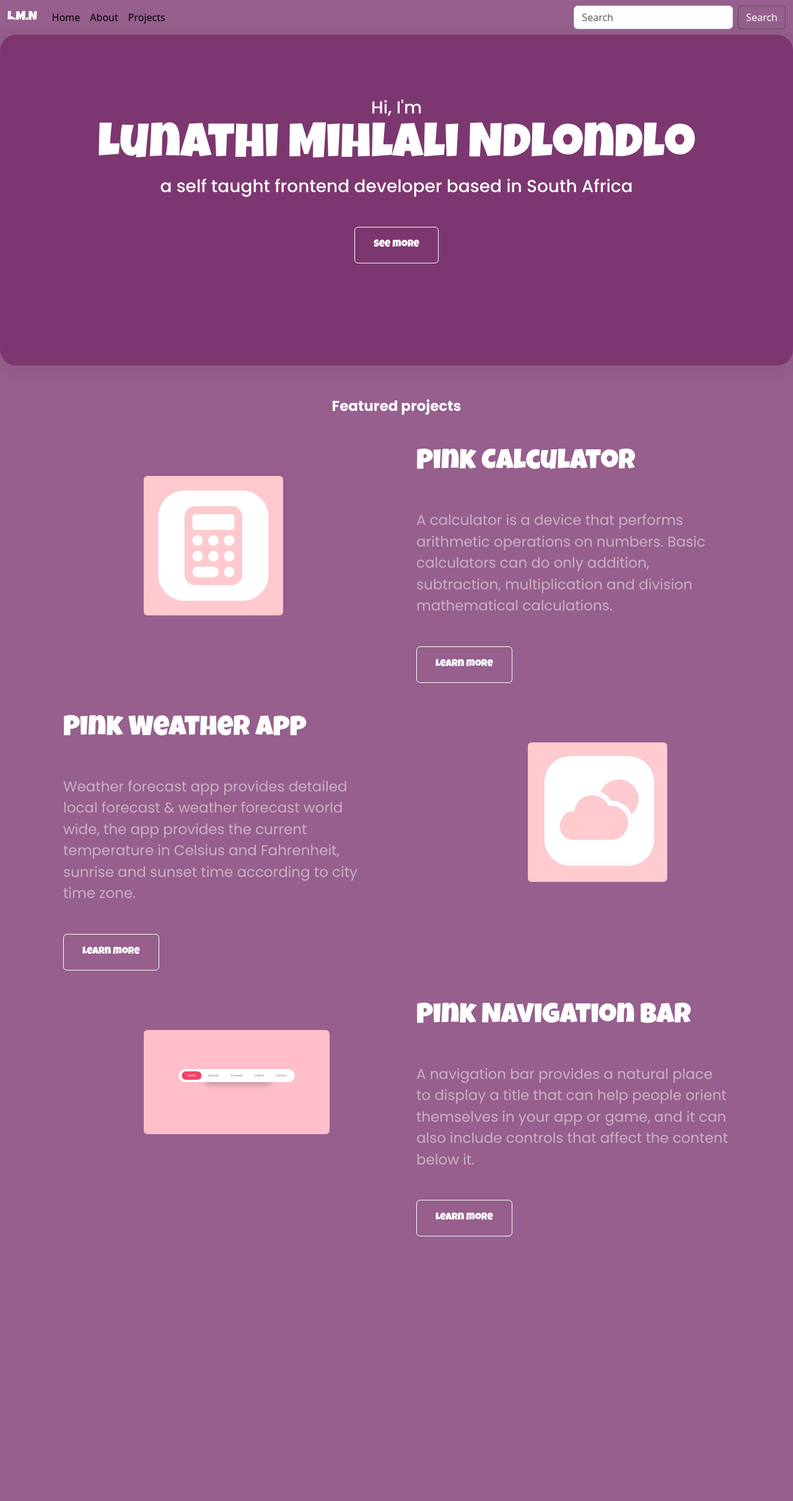
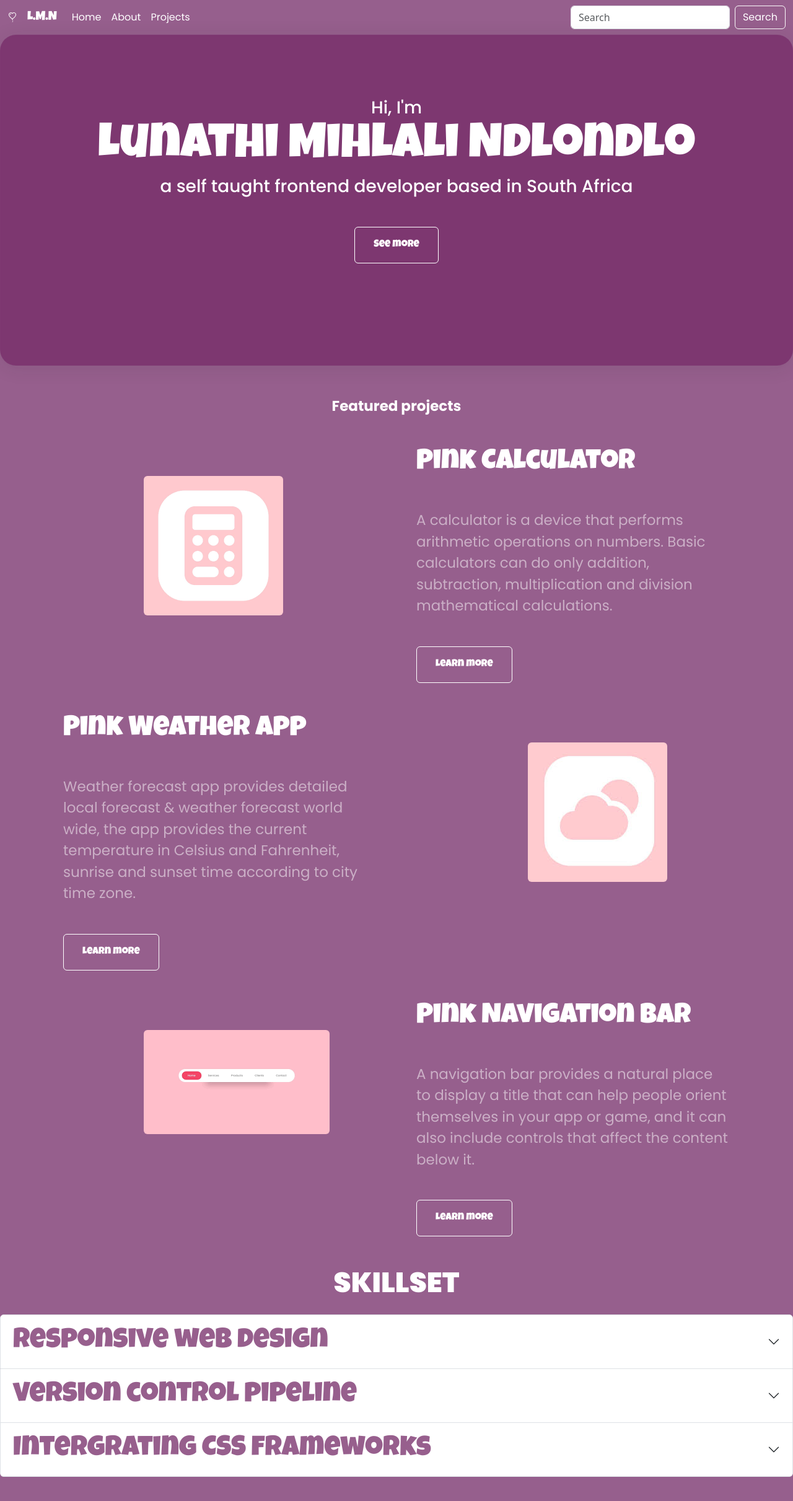
Before and after one commit to Codingpwincess/week5-complete-homepage, a plain HTML site: page index.html in a window 1280 px wide. Shown: the whole page at 62% size. Before the commit the page ends 1995 px from the top, so only its background shows below. Drawn offline with nearby package versions, Linux system fonts and the light colour scheme; a web font is replaced by a local one.

Commit message:
added an accordian and updated nav colour

```diff
--- a/index.html
+++ b/index.html
@@ -10,11 +10,14 @@
     <link href="https://cdn.jsdelivr.net/npm/bootstrap@5.3.3/dist/css/bootstrap.min.css" rel="stylesheet" integrity="sha384-QWTKZyjpPEjISv5WaRU9OFeRpok6YctnYmDr5pNlyT2bRjXh0JMhjY6hW+ALEwIH" crossorigin="anonymous">
     <script src="https://cdn.jsdelivr.net/npm/bootstrap@5.3.3/dist/js/bootstrap.bundle.min.js" integrity="sha384-YvpcrYf0tY3lHB60NNkmXc5s9fDVZLESaAA55NDzOxhy9GkcIdslK1eN7N6jIeHz" crossorigin="anonymous"></script>
     <link rel="stylesheet" href="/styling/style.css">
-    <title>Mock  Homepage: Lunathi Ndlondlo</title>
+    <title>Mock  Homepage with Content: Lunathi Ndlondlo</title>
 </head>
 <body>
     <nav class="navbar navbar-expand-lg">
         <div class="container-fluid">
+          <svg xmlns="http://www.w3.org/2000/svg" width="16" height="16" fill="white" class="bi bi-balloon-heart me-3" viewBox="0 0 16 16">
+            <path fill-rule="evenodd" d="m8 2.42-.717-.737c-1.13-1.161-3.243-.777-4.01.72-.35.685-.451 1.707.236 3.062C4.16 6.753 5.52 8.32 8 10.042c2.479-1.723 3.839-3.29 4.491-4.577.687-1.355.587-2.377.236-3.061-.767-1.498-2.88-1.882-4.01-.721zm-.49 8.5c-10.78-7.44-3-13.155.359-10.063q.068.062.132.129.065-.067.132-.129c3.36-3.092 11.137 2.624.357 10.063l.235.468a.25.25 0 1 1-.448.224l-.008-.017c.008.11.02.202.037.29.054.27.161.488.419 1.003.288.578.235 1.15.076 1.629-.157.469-.422.867-.588 1.115l-.004.007a.25.25 0 1 1-.416-.278c.168-.252.4-.6.533-1.003.133-.396.163-.824-.049-1.246l-.013-.028c-.24-.48-.38-.758-.448-1.102a3 3 0 0 1-.052-.45l-.04.08a.25.25 0 1 1-.447-.224l.235-.468ZM6.013 2.06c-.649-.18-1.483.083-1.85.798-.131.258-.245.689-.08 1.335.063.244.414.198.487-.043.21-.697.627-1.447 1.359-1.692.217-.073.304-.337.084-.398"/>
+          </svg>
           <a class="navbar-brand" href="#">L.M.N</a>
           <button class="navbar-toggler" type="button" data-bs-toggle="collapse" data-bs-target="#navbarSupportedContent" aria-controls="navbarSupportedContent" aria-expanded="false" aria-label="Toggle navigation">
             <span class="navbar-toggler-icon"></span>
@@ -22,18 +25,18 @@
           <div class="collapse navbar-collapse" id="navbarSupportedContent">
             <ul class="navbar-nav me-auto mb-2 mb-lg-0">
               <li class="nav-item">
-                <a class="nav-link active" aria-current="page" href="#">Home</a>
+                <a class="nav-link active navi-style text-white" aria-current="page" href="#">Home</a>
               </li>
               <li class="nav-item">
-                <a class="nav-link active" href="#">About</a>
+                <a class="nav-link active navi-style text-white" href="#">About</a>
               </li>
               <li class="nav-item">
-                <a class="nav-link active" aria-disabled="true">Projects</a>
+                <a class="nav-link active navi-style text-white" href="#">Projects</a>
               </li>
             </ul>
             <form class="d-flex" role="search">
               <input class="form-control me-2" type="search" placeholder="Search" aria-label="Search">
-              <button class="btn nav-btn" type="submit">Search</button>
+              <button class="btn nav-btn navi-style" type="submit">Search</button>
             </form>
           </div>
         </div>
@@ -81,7 +84,45 @@
           </div>
         </div>
       </div>
-
+    </div>
+    <h2 class="mt-5 mb-4 text-center skillset">SKILLSET</h2>
+    <div class="accordion" id="accordionExample">
+      <div class="accordion-item">
+        <h2 class="accordion-header">
+          <button class="accordion-button collapsed acc-btn" type="button" data-bs-toggle="collapse" data-bs-target="#collapseOne" aria-expanded="true" aria-controls="collapseOne">
+            Responsive web design
+          </button>
+        </h2>
+        <div id="collapseOne" class="accordion-collapse collapse" data-bs-parent="#accordionExample">
+          <div class="accordion-body">
+            <strong>This is the first item's accordion body.</strong> It is shown by default, until the collapse plugin adds the appropriate classes that we use to style each element. These classes control the overall appearance, as well as the showing and hiding via CSS transitions. You can modify any of this with custom CSS or overriding our default variables. It's also worth noting that just about any HTML can go within the <code>.accordion-body</code>, though the transition does limit overflow.
+          </div>
+        </div>
+      </div>
+      <div class="accordion-item">
+        <h2 class="accordion-header">
+          <button class="accordion-button collapsed acc-btn" type="button" data-bs-toggle="collapse" data-bs-target="#collapseTwo" aria-expanded="false" aria-controls="collapseTwo">
+            version control pipeline
+          </button>
+        </h2>
+        <div id="collapseTwo" class="accordion-collapse collapse" data-bs-parent="#accordionExample">
+          <div class="accordion-body">
+            <strong>This is the second item's accordion body.</strong> It is hidden by default, until the collapse plugin adds the appropriate classes that we use to style each element. These classes control the overall appearance, as well as the showing and hiding via CSS transitions. You can modify any of this with custom CSS or overriding our default variables. It's also worth noting that just about any HTML can go within the <code>.accordion-body</code>, though the transition does limit overflow.
+          </div>
+        </div>
+      </div>
+      <div class="accordion-item mb-5">
+        <h2 class="accordion-header">
+          <button class="accordion-button collapsed acc-btn" type="button" data-bs-toggle="collapse" data-bs-target="#collapseThree" aria-expanded="false" aria-controls="collapseThree">
+           Intergrating CSS frameworks
+          </button>
+        </h2>
+        <div id="collapseThree" class="accordion-collapse collapse" data-bs-parent="#accordionExample">
+          <div class="accordion-body">
+            <strong>This is the third item's accordion body.</strong> It is hidden by default, until the collapse plugin adds the appropriate classes that we use to style each element. These classes control the overall appearance, as well as the showing and hiding via CSS transitions. You can modify any of this with custom CSS or overriding our default variables. It's also worth noting that just about any HTML can go within the <code>.accordion-body</code>, though the transition does limit overflow.
+          </div>
+        </div>
+      </div>
     </div>
 </body>
 </html>
--- a/styling/style.css
+++ b/styling/style.css
@@ -28,13 +28,25 @@ p{
     line-height: 1.5;
     color: #ffff;
 }
+.acc-btn{
+    color: rgba(116, 42, 103, 0.75);
+    font-size: 45px;
+}
 .prjct-desc{
     padding: 0 20px;
 
 }
+.skillset{
+    font-family: var(--secondary-font);
+    font-weight: 900;
+}
 .calc{
     margin-left: 150px;
     margin-right: 150px;
+}
+.navi-style{
+    color: #ffff;
+    font-family: var(--secondary-font);
 }
 .weather-icon{
   margin-right: 150px;
@@ -46,7 +58,7 @@ p{
 }
 .nav-btn{
     color: #ffff;
-    border: 1px solid #5e4b4b
+    border: 1px solid #fdfcfc
 }
 .nav-btn:hover{
     transition: all ease-in-out 0.75ms;
```
